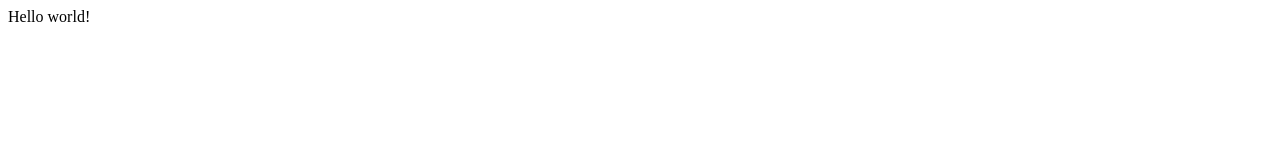
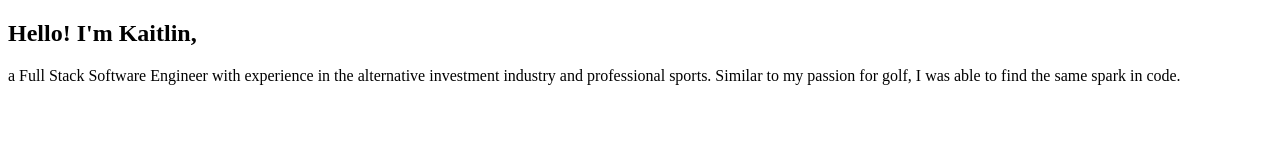
Before and after one commit to parkaitlin/parkaitlin-portfolio, a Gatsby site: page / in a window 1280 px wide. Built offline with nearby package versions, Linux system fonts and the light colour scheme; Gatsby itself is replaced by a stand-in of ours.

Commit message:
commit 1 - basic banner statement and footer component

```diff
--- /dev/null
+++ b/src/components/Banner.jsx
@@ -0,0 +1,18 @@
+import React from 'react'
+
+const Banner = (props)=>{
+  return (
+    <section className='banner-section'>
+      <div className="banner-inner">
+        <header className="banner-header">
+          <h1>Hello! I'm Kaitlin,</h1>
+        </header>
+        <div className="banner-content">
+          <p>a Full Stack Software Engineer with experience in the alternative investment industry and professional sports. Similar to my passion for golf, I was able to find the same spark in code.</p>
+        </div>
+      </div>
+    </section>
+  )
+}
+
+export default Banner
--- /dev/null
+++ b/src/components/Footer.jsx
@@ -0,0 +1,5 @@
+import React from 'react'
+
+// Font Awesome
+import { FontAwesomeIcon } from '@fortawesome/react-fontawesome';
+import { faGithubSquare, faLinkedin } from '@fortawesome/free-brands-svg-icons';
--- a/src/pages/index.js
+++ b/src/pages/index.js
@@ -1,3 +1,15 @@
-import React from "react"
+import React, {Component} from "react"
+import Banner from '../components/Banner'
 
-export default () => <div>Hello world!</div>
+class Portfolio extends Component {
+  state = {
+
+  }
+  render(){
+    return(
+      <Banner />
+    )
+  }
+}
+
+export default Portfolio
```
Also changed, not shown: package.json (+7 -1 lines), 1 other file.
